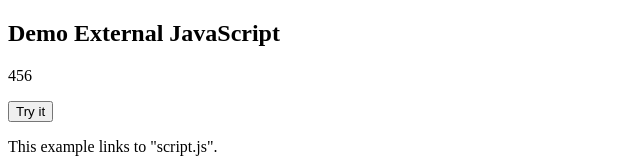
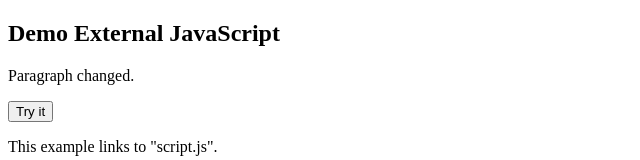
Before and after one commit to IljaBg/JavaScript_kursi, a plain HTML site: page Class_07_JS/index.html in a window 1280 px wide. Both pictures are taken after a click on the button "Try it". Shown: the top 160 px of the page, without its empty margins (0-640 px from the left). Drawn offline with Linux system fonts and the light colour scheme.

Commit message:
js commit 08.06

```diff
--- a/Class_07_JS/js/script.js
+++ b/Class_07_JS/js/script.js
@@ -3,6 +3,6 @@
     }
     */
 
-456 || 0
-console.log(456 || 0);
-document.getElementById("demo").innerHTML = 456 || 0;
+    function myFunction() {
+        document.getElementById("demo").innerHTML = "Paragraph changed.";
+        }
```
Also changed, not shown: Class_07_JS/index.html (+1 -0 lines).
